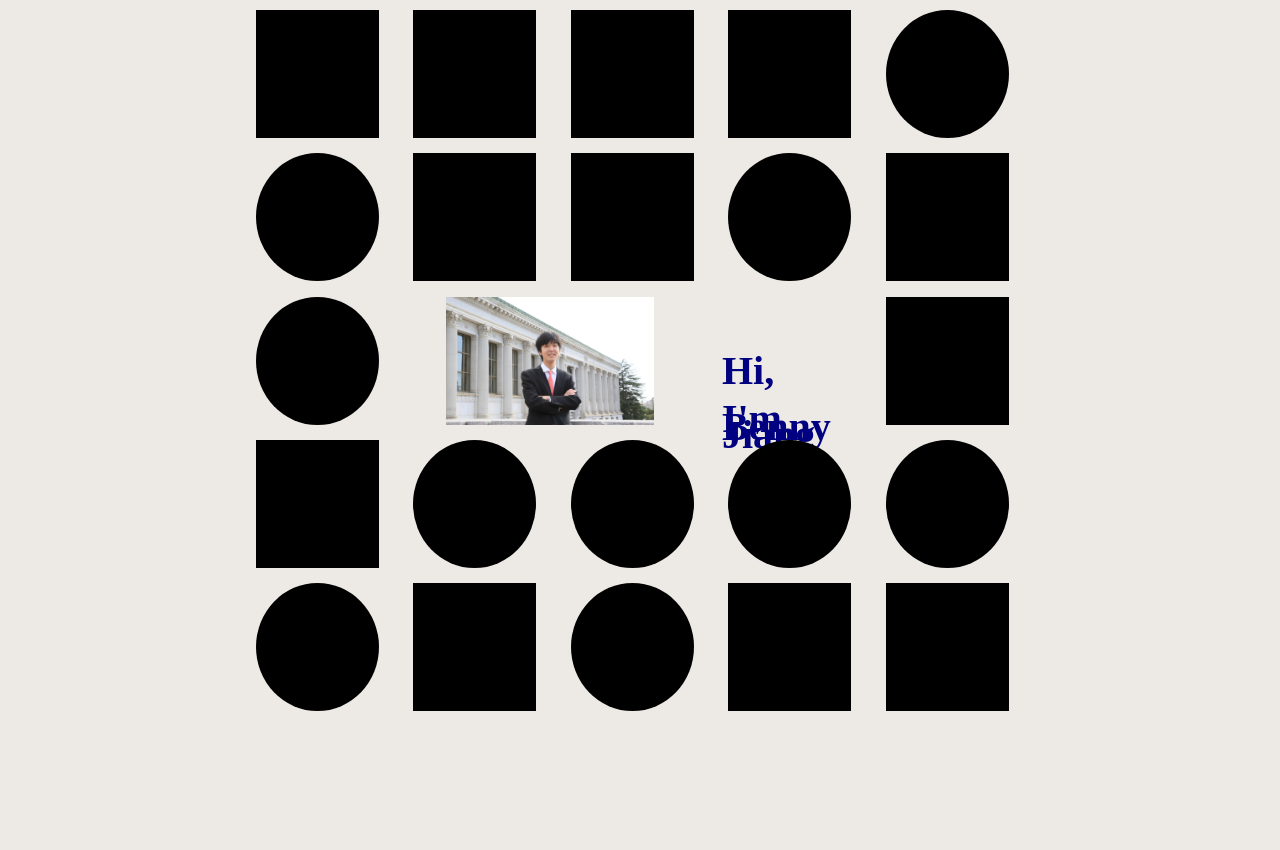
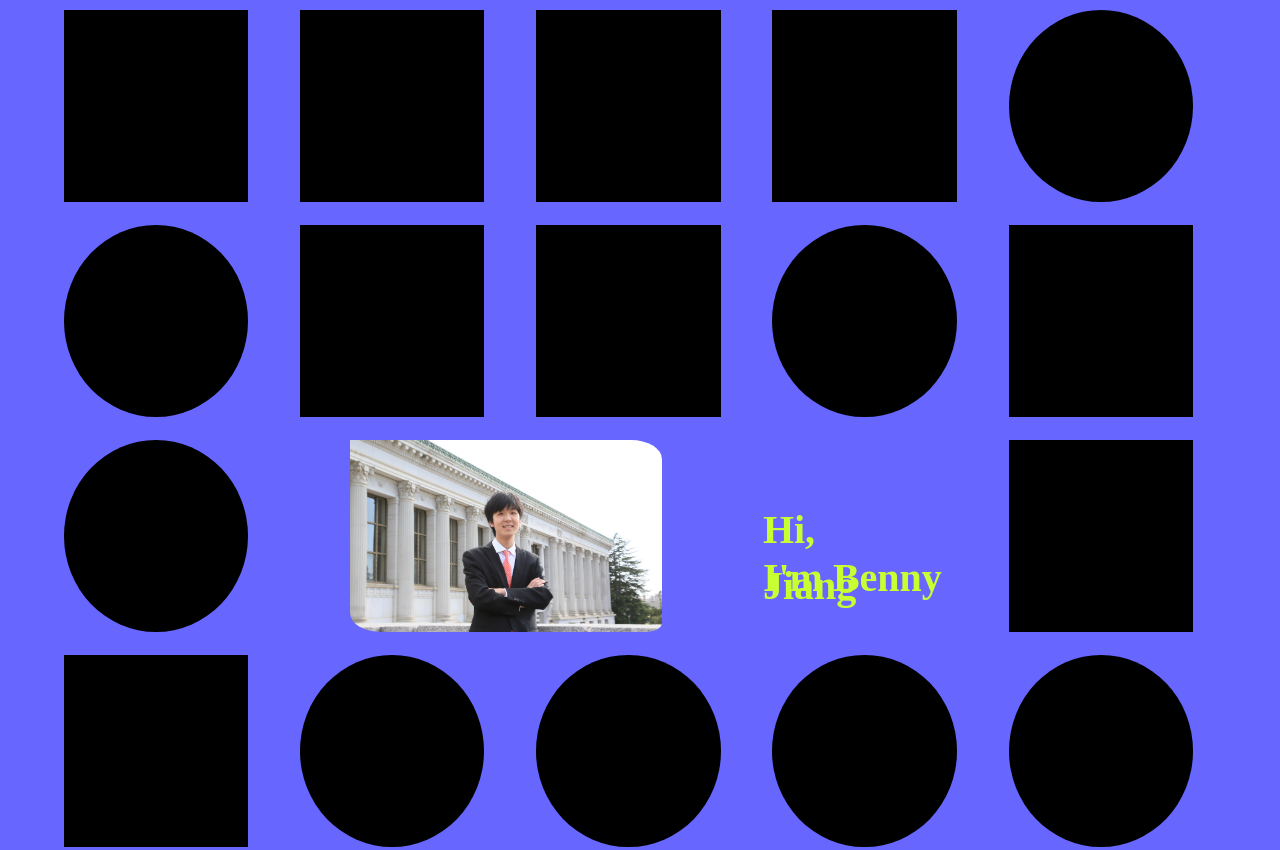
Before and after one commit to Bennyoooo/Bennyooo.github.io, a plain HTML site: page index.html in a window 1280 px wide. Shown: the top 850 px of the page. Before the commit the page ends 800 px from the top, so only its background shows below. Drawn offline with nearby package versions, Linux system fonts and the light colour scheme.

Commit message:
minor style changes

```diff
--- a/index.html
+++ b/index.html
@@ -28,8 +28,9 @@
 
 		<div id="third-row" class="row">
 			<div class="circle"></div>
-			<div id = "photo" class="square long">
-            </div>
+			<div class="square long">
+				<img src="assets/images/Screen Shot 2018-07-22 at 10.15.44 PM copy.jpg" class="avatar">
+			</div>
 			<div class="square text">
 				<p>Hi,</p>
                 I'm Benny Jiang
--- a/style.css
+++ b/style.css
@@ -1,6 +1,6 @@
 body {
 	font-family: 'Karla';
-	background: #edeae5;
+	background: rgb(103, 103, 255);
 	width: 100%;
 	height: 100%;
 	position: absolute;
@@ -25,7 +25,8 @@ div {
 
 #container {
     margin: auto;
-    width: 60%;
+    width: 90%;
+    max-width: 2000px;
     position: relative;
     padding-top: 10px;
     /* display: flex;
@@ -70,16 +71,19 @@ div {
 .text {
     background: transparent;
     padding-top: 4%;
-    color: navy;
+    color: rgb(200, 255, 50);
     font-size: 250%;
     font-weight: bolder;
     text-align: left;
     line-height: 20%;
 }
 
-#photo {
-    background-image: url("assets/images/Screen Shot 2018-07-22 at 10.15.44 PM copy.jpg");
+.avatar {
+    max-width:100%;
+    max-height:100%;
+    border-radius: 0 10% 5% 10%
+    /* background-image: url("assets/images/Screen Shot 2018-07-22 at 10.15.44 PM copy.jpg");
     background-repeat: no-repeat;
     background-size: contain;
-    background-position: center;
+    background-position: center; */
 }
```
